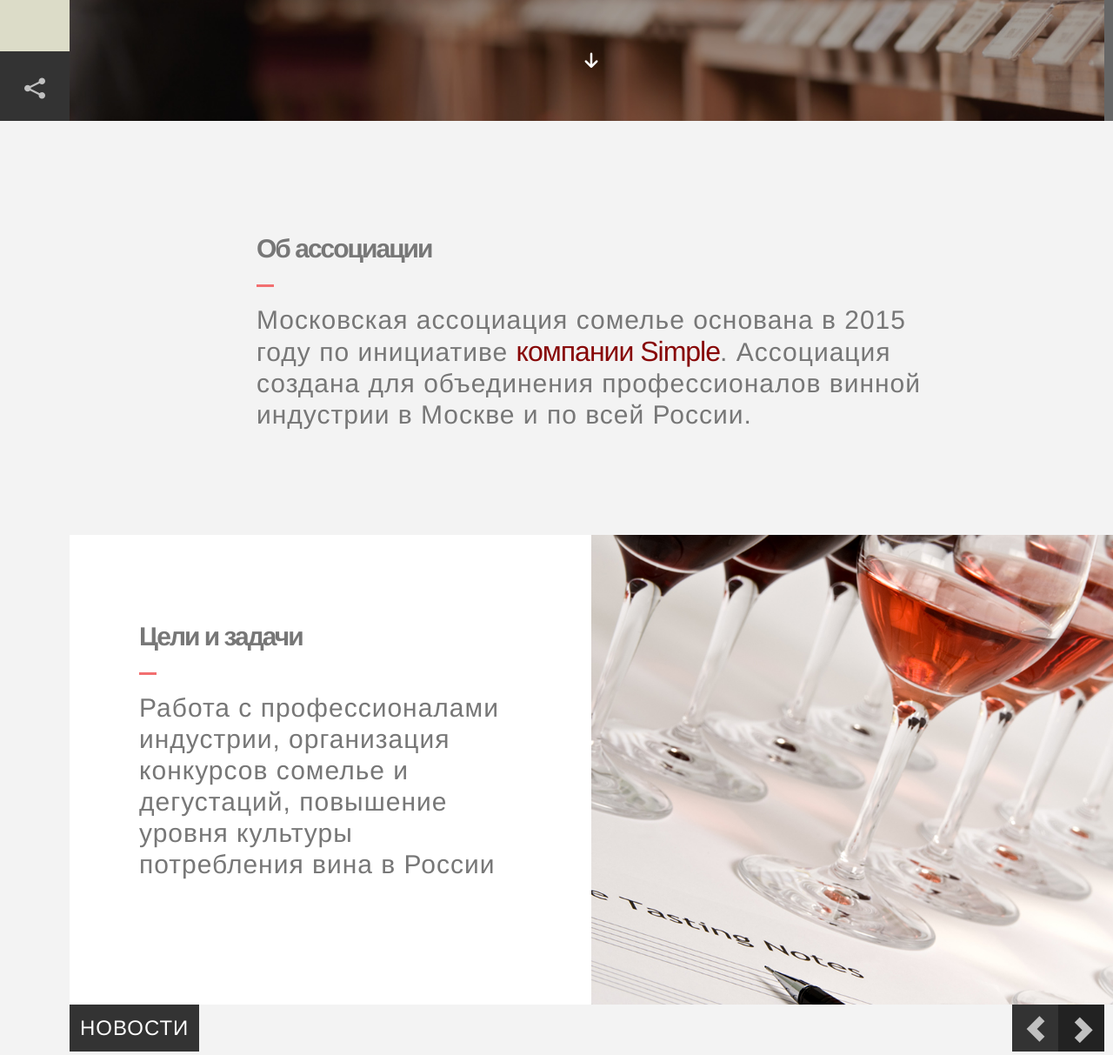
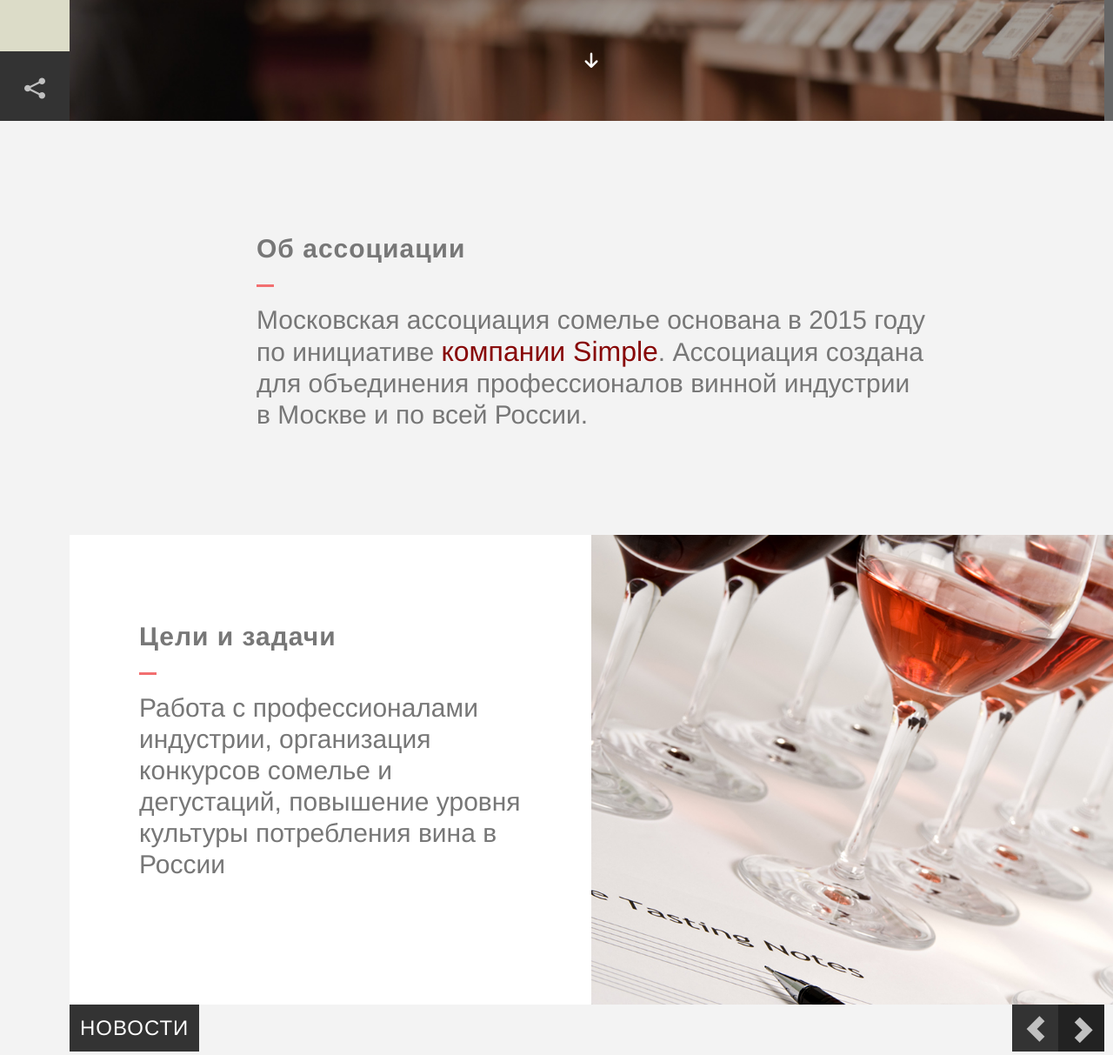
Before and after one commit to evgeniinikolaev/mas, a plain HTML site: page index.html in a window 1280 px wide. Shown: the part 661-1874 px from the top of the page at 87% size. Drawn offline with nearby package versions, Linux system fonts and the light colour scheme.

Commit message:
Update custom.css

```diff
--- a/css/custom.css
+++ b/css/custom.css
@@ -84,7 +84,7 @@ p, p a {
     font-weight: 400;
     margin: 0 0 10px;
     font-size: 30px;
-    letter-spacing: 1px;
+    letter-spacing: 0px;
     line-height: 36px;
     color: #777;
 }
@@ -154,7 +154,7 @@ a.textlink {
     font-style: normal;
     font-weight: 500;
     text-decoration: none;
-    letter-spacing: -1px;
+    letter-spacing: 0px;
     color: #870606;
 }
 a.textlink:hover {
@@ -164,6 +164,7 @@ a.textlink:hover {
 h2 {
     font-family: "futura-pt-condensed", Helvetica, Arial, sans-serif;
     font-weight: 700;
+    letter-spacing: 1px;
 }
 #blogfeed .slidetitle a {
   text-decoration: none;
```
